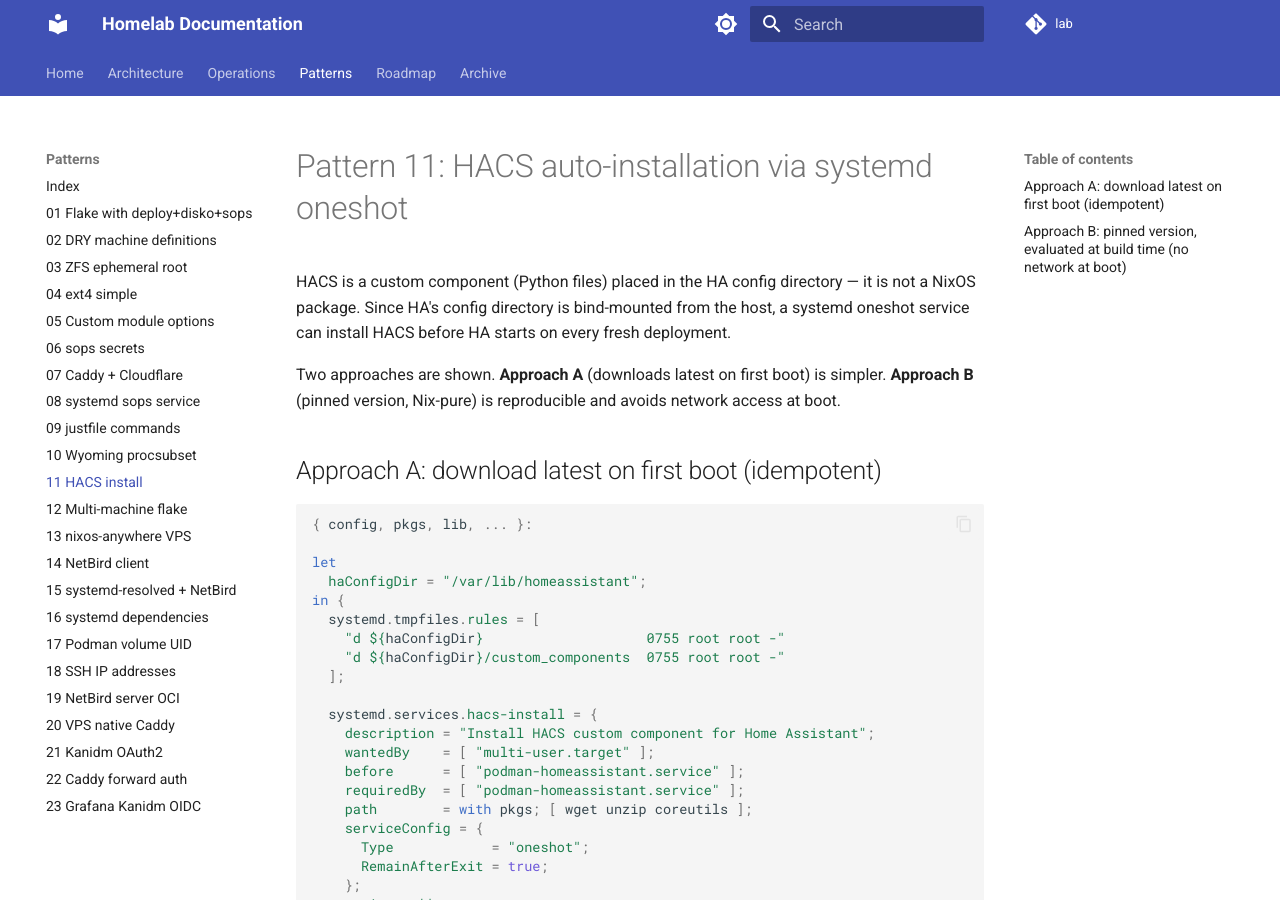
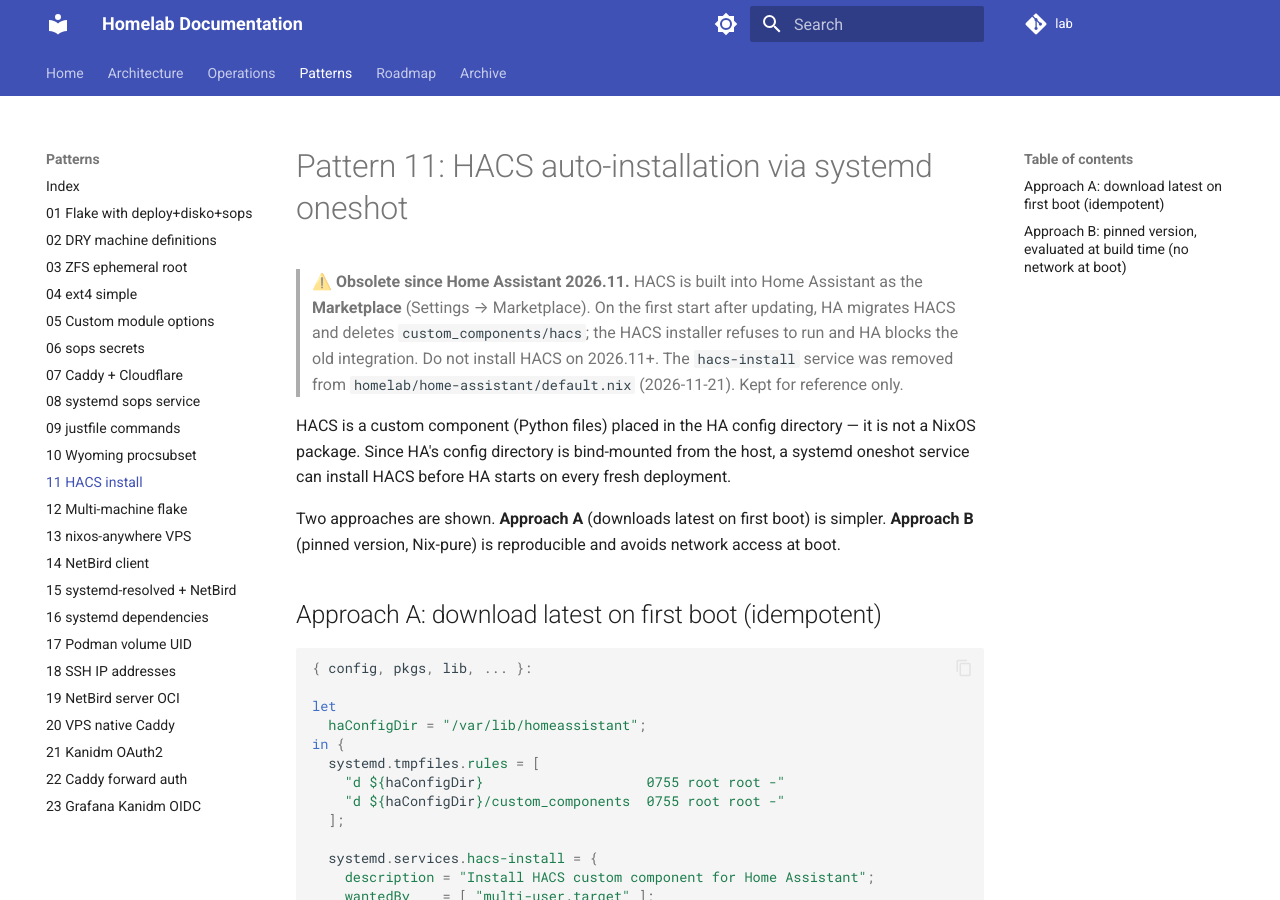
Before and after one commit to grabp/homelab, an MkDocs documentation site: the page built from docs/patterns/11-hacs-install.md, in a window 1280 px wide and 900 px high. Built offline with MkDocs 1.6.1 and Material for MkDocs 9.7.7, drawn with Linux system fonts in a browser that asks for light colours; comment, search, counter and statistics services are not loaded.

Commit message:
feat(home-assistant): upgrade 2026.4.3 -> 2026.11.2, drop hacs-install (replaced by Marketplace)

```diff
--- a/docs/patterns/11-hacs-install.md
+++ b/docs/patterns/11-hacs-install.md
@@ -5,6 +5,12 @@ tags: [home-assistant, hacs, systemd]
 ---
 
 # Pattern 11: HACS auto-installation via systemd oneshot
+
+> **⚠️ Obsolete since Home Assistant 2026.11.** HACS is built into Home Assistant as the
+> **Marketplace** (Settings → Marketplace). On the first start after updating, HA migrates
+> HACS and deletes `custom_components/hacs`; the HACS installer refuses to run and HA blocks
+> the old integration. Do not install HACS on 2026.11+. The `hacs-install` service was removed
+> from `homelab/home-assistant/default.nix` (2026-11-21). Kept for reference only.
 
 HACS is a custom component (Python files) placed in the HA config directory — it is not a NixOS package. Since HA's config directory is bind-mounted from the host, a systemd oneshot service can install HACS before HA starts on every fresh deployment.
 
```
Also changed, not shown: PROGRESS.md (+1 -1 lines), docs/patterns/index.md (+1 -1 lines), docs/roadmap/stage-09a-ha-services.md (+1 -1 lines), 1 other file.
